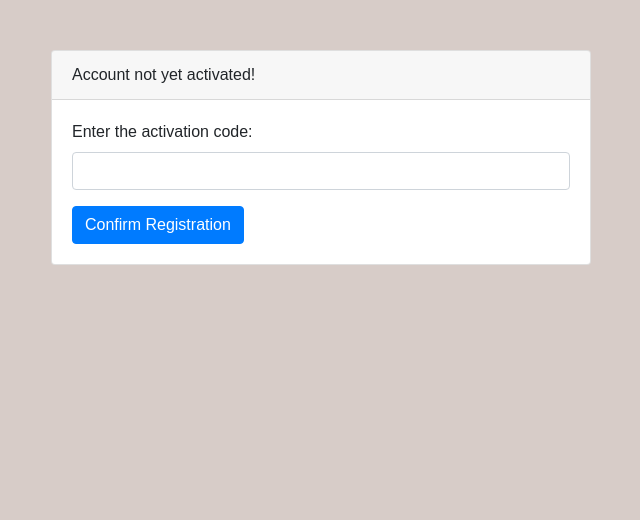
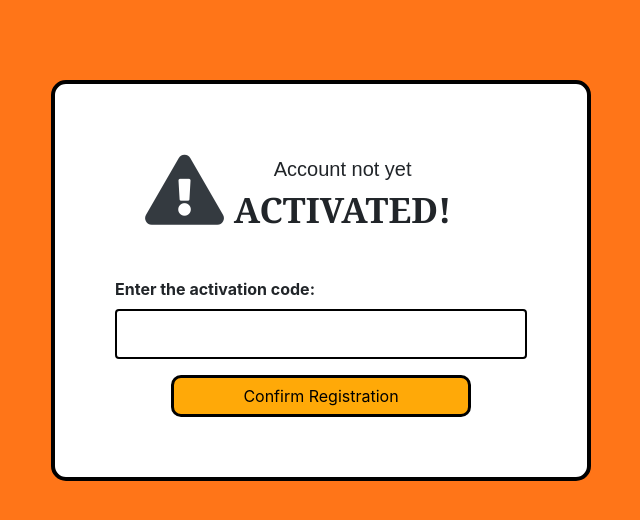
Before and after one commit to Cole-0/Group-4, a PHP site: page /phpmailer/signup.php in a window 1280 px wide. Shown: the top 520 px of the page, without its empty margins (319-959 px from the left). Run offline with PHP 8.4, Linux system fonts and the light colour scheme.

Commit message:
activation code UI done

```diff
--- a/index.php
+++ b/index.php
@@ -133,7 +133,7 @@ if ($_SERVER["REQUEST_METHOD"] === "POST") {
                 </div>
               </div>
               <center>
-                <button type="submit" class="btn py-1 px-4" id="login-btn" style="background-color: #ffa908; border: 2px solid #000; font-family: Arial, sans-serif;"> Login
+                <button type="submit" class="btn py-1 px-4" id="login-btn" style="background-color: #ffa908; border: 2px solid #000; font-family: Arial, sans-serif;width: 200px"> Login
                   <i class="fas fa-angle-right mr-1"></i>
                   <i class="fas fa-angle-right mr-1"></i>
                 </button>
--- a/signup.php
+++ b/signup.php
@@ -38,23 +38,23 @@ if (isset($_POST['confirm'])) {
   <meta name="viewport" content="width=device-width, initial-scale=1.0">
   <title>Confirm Registration</title>
   <link href="https://maxcdn.bootstrapcdn.com/bootstrap/4.5.2/css/bootstrap.min.css" rel="stylesheet">
-  <style>
-    body {
-      font-family: 'Poppins', sans-serif;
-      background-color: #D7CCC8;
-    }
-    .container {
-      margin-top: 50px;
-    }
-  </style>
+  <link href="https://cdnjs.cloudflare.com/ajax/libs/font-awesome/5.15.4/css/all.min.css" rel="stylesheet">
+  <link href="styleactivation.css" rel="stylesheet">
+
 </head>
 <body>
 
 <div class="container">
     <div class="row justify-content-center">
       <div class="col-md-6">
-      <div class="card">
-        <div class="card-header">Account not yet activated!</div>
+        <div class="activation-box">
+          <div class="title">
+              <i class="fas fa-exclamation-triangle text-dark custom-icon"></i>
+              <div>
+                <div class="activation-message1">Account not yet</div>
+                <div class="activation-message2">ACTIVATED!</div>
+              </div>
+          </div>
           <div class="card-body">
             <?php if (isset($error)): ?>
               <div class="alert alert-danger" role="alert">
@@ -64,10 +64,10 @@ if (isset($_POST['confirm'])) {
 
             <form method="post" action="signup.php">
               <div class="form-group">
-              <label for="code">Enter the activation code:</label>
-              <input type="text" class="form-control" id="code" name="code" required>
-            </div>
-            <button type="submit" name="confirm" class="btn btn-primary">Confirm Registration</button>
+                <label for="code"><b>Enter the activation code:<b></label>
+                <input type="text" class="form-control form-control-customize" id="code" name="code" required>
+              </div><center>
+              <button type="submit" name="confirm" class="btn btn-custom">Confirm Registration</button></center>
             </form>
           </div>
         </div>
--- /dev/null
+++ b/styleactivation.css
@@ -0,0 +1,51 @@
+body {
+
+    background-color: #FF7518;
+  }
+  .container {
+    margin-top: 80px;
+  }
+  .activation-box {
+    background-color: white;
+    border: 4px solid black; /* Pumpkin Orange */
+    border-radius: 15px;
+    padding: 40px;
+
+  }
+  .title{
+    display: flex;
+    align-items: center;
+    padding-left: 50px;
+  }
+  .activation-message2 {
+    font-size: 35px;
+    font-weight: bold;
+    font-family: Georgia, 'Times New Roman', Times, serif;
+    margin-bottom: 20px;
+    text-align: center;
+  }
+  .activation-message1 {
+    font-size: 20px;
+    font-family:Arial, Helvetica, sans-serif;
+    text-align: center;
+    padding-top: 30px;
+  }
+  .custom-icon {
+    font-size: 70px;
+    vertical-align: middle; /* Align icon vertically */
+    margin-right: 10px;
+  }
+  .form-control-customize {
+    font-size: 24px; /* Bigger font size */
+    font-family: 'Arial', sans-serif; /* Different font */
+    text-align: center; /* Center the text */
+    border: 2px solid black;
+  }
+  .btn-custom {
+    background-color: #ffa908;
+    border: 3px solid black;
+    color: black;
+    border-radius: 10px;
+    width: 300px;
+
+  }
```
Lines whose indentation alone changed are shown as unchanged.
